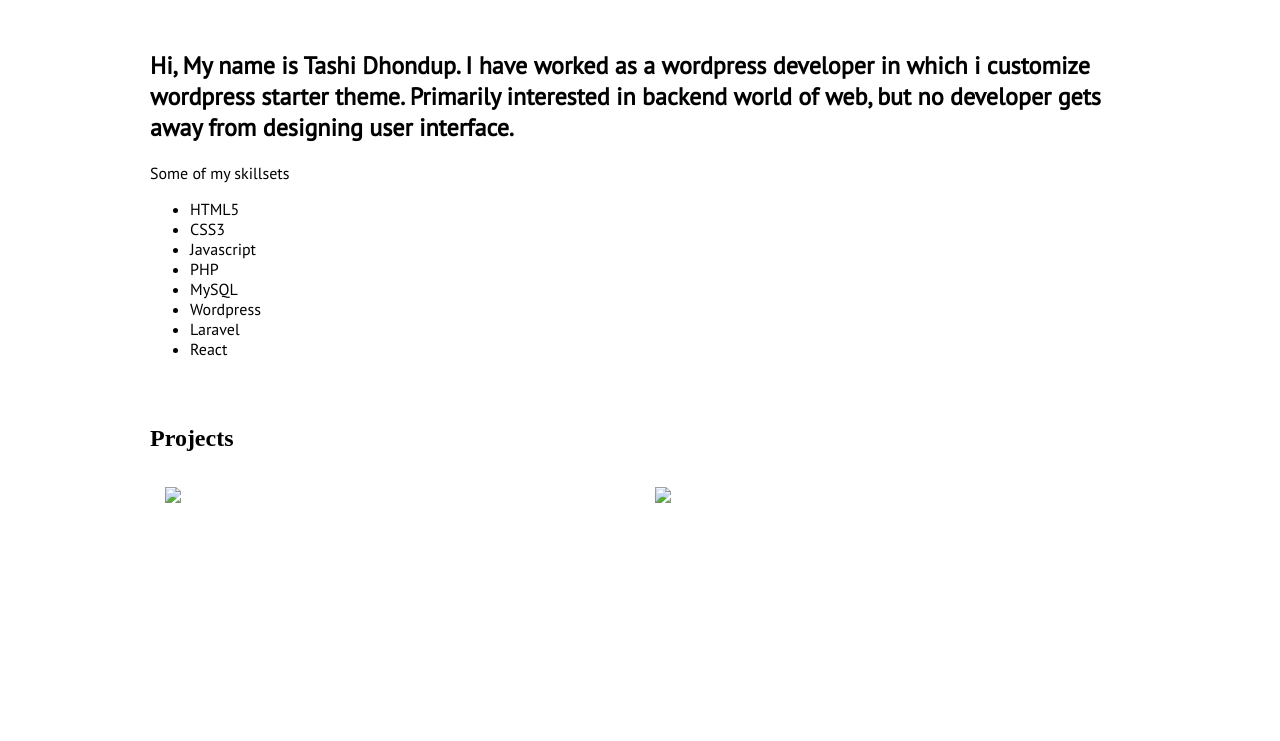
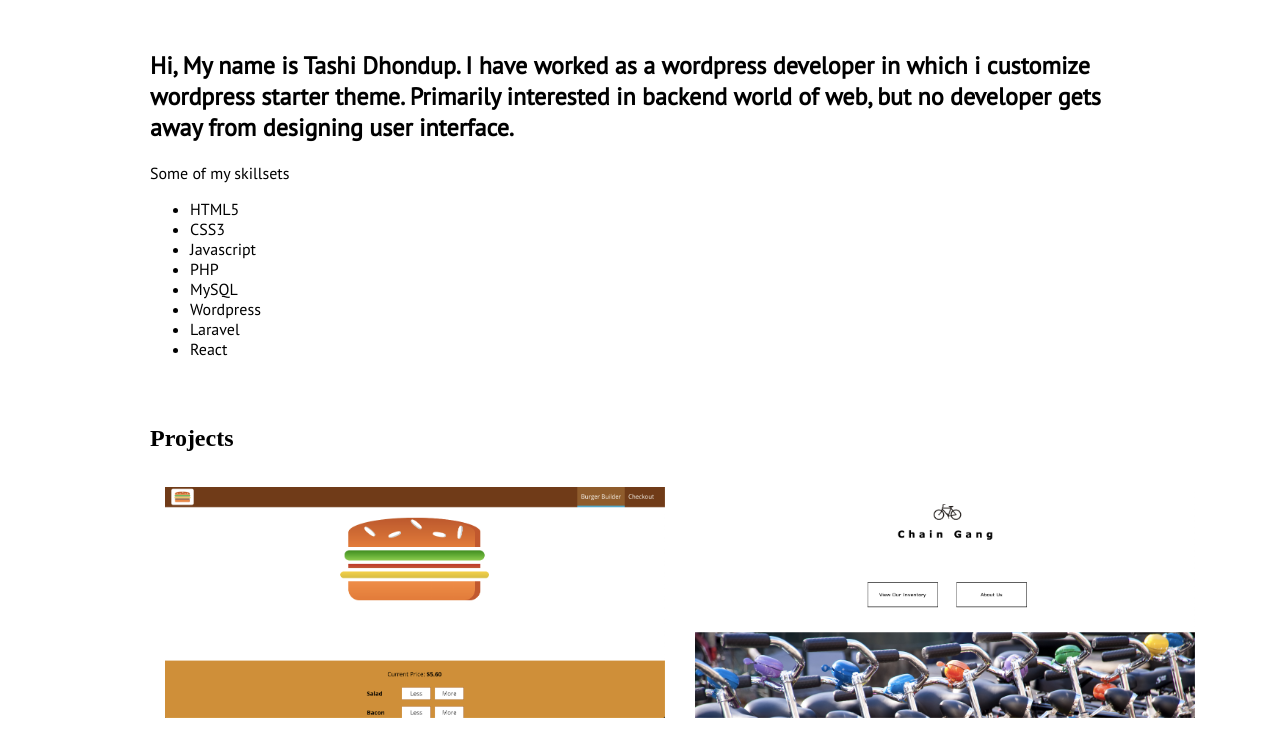
Before and after one commit to tassidondup/tassidondup.github.io, a plain HTML site: page index.html in a window 1280 px wide. Shown: the part 70-811 px from the top of the page. Drawn offline with Linux system fonts and the light colour scheme; a web font is replaced by a local one.

Commit message:
Update index.html

```diff
--- a/index.html
+++ b/index.html
@@ -36,8 +36,8 @@
             <div id="projects">
                 <h2>Projects</h2>
                 <div id="projects-featured_img">
-                    <img src="img/burger-app.png" />
-                    <img src="img/chain-gang.png" />
+                    <img src="burger-app.png" />
+                    <img src="chain-gang.png" />
                 </div>
             </div>
         </main>
```
